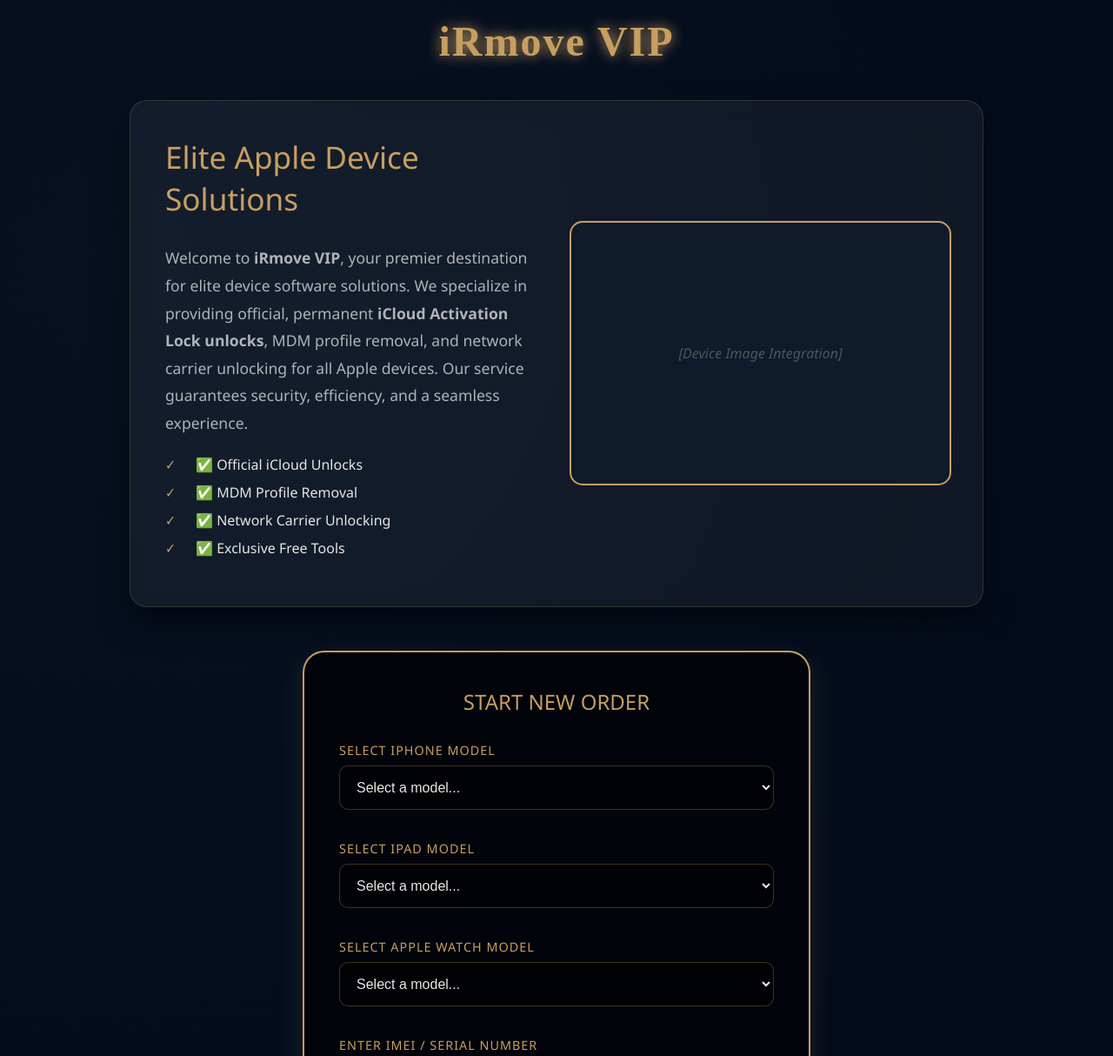
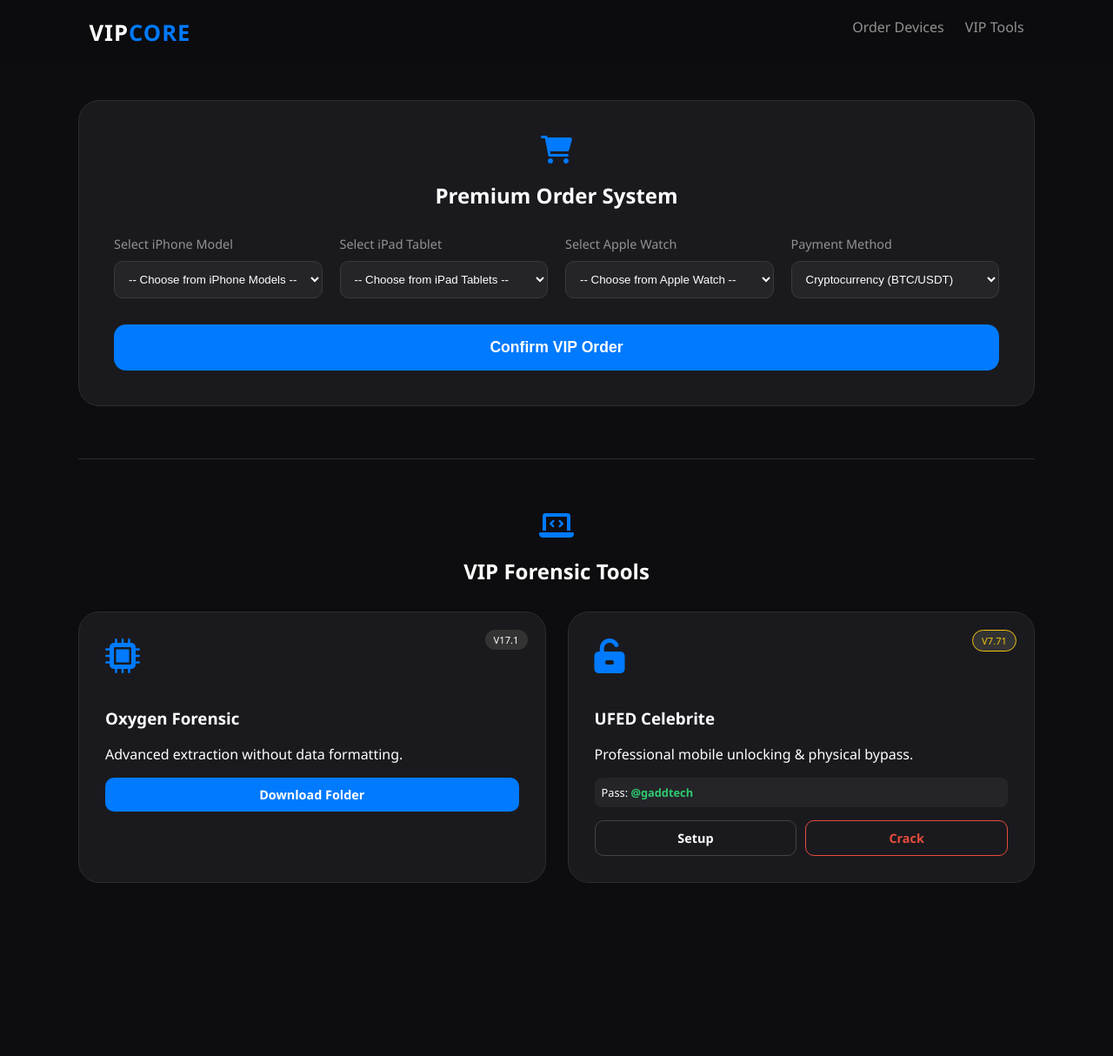
Before and after one commit to hulooltech/irmovi-vip, a plain HTML site: page index.html in a window 1280 px wide. Shown: the top 1214 px of the page at 87% size. After the commit the page ends 1055 px from the top, so only its background shows below. Drawn offline with Linux system fonts and the light colour scheme.

Commit message:
Refactor index.html for new layout and content
Signed-off-by: hulooltech <ah7001ash@gmail.com>

```diff
--- a/index.html
+++ b/index.html
@@ -1,293 +1,91 @@
 <!DOCTYPE html>
-<html lang="en" dir="ltr">
+<html lang="en">
 <head>
     <meta charset="UTF-8">
     <meta name="viewport" content="width=device-width, initial-scale=1.0">
-    <title>iRmove VIP - Elite Apple Device Solutions</title>
-    <style>
-        /* تعريف الأنماط الرئيسية لتصميم فاخر */
-        :root {
-            --primary-bg: #030a1a;
-            --accent-gold: #c79e61; /* لون ذهبي راقي */
-            --accent-gold-dark: #a67f4a;
-            --text-white: #e8e6e3;
-            --panel-bg: rgba(255, 255, 255, 0.05); /* تأثير زجاجي شفاف */
-        }
-
-        body {
-            font-family: 'Segoe UI', Tahoma, Geneva, Verdana, sans-serif;
-            background-color: var(--primary-bg);
-            background-image: radial-gradient(circle at 10% 20%, rgba(13, 27, 42, 0.4) 0%, rgba(3, 10, 26, 0.9) 90%);
-            color: var(--text-white);
-            margin: 0;
-            padding: 20px;
-            display: flex;
-            flex-direction: column;
-            align-items: center;
-        }
-
-        /* حاوية الشعار */
-        .logo-container {
-            margin-bottom: 40px;
-            text-align: center;
-        }
-
-        /* تلميح: هنا ستقوم بدمج الشعار الفخم من الصورة image_0.png */
-        .logo-placeholder {
-            font-size: 3rem;
-            font-weight: bold;
-            color: var(--accent-gold);
-            text-shadow: 0 0 15px var(--accent-gold);
-            letter-spacing: 2px;
-            /* يمكنك استبدال النص التالي بصورة الشعار الحقيقية */
-            font-family: 'Times New Roman', Times, serif;
-        }
-
-        /* حاوية قسم النبذة */
-        .intro-panel {
-            background: var(--panel-bg);
-            backdrop-filter: blur(10px);
-            border: 1px solid rgba(199, 158, 97, 0.2);
-            padding: 40px;
-            border-radius: 20px;
-            box-shadow: 0 15px 35px rgba(0,0,0,0.5);
-            max-width: 900px;
-            margin-bottom: 50px;
-            display: grid;
-            grid-template-columns: 1fr 1fr;
-            gap: 30px;
-            align-items: center;
-        }
-
-        .intro-content {
-            text-align: left;
-        }
-
-        .intro-content h1 {
-            color: var(--accent-gold);
-            margin-top: 0;
-            font-size: 2.2rem;
-            font-weight: 300;
-        }
-
-        .intro-content p {
-            line-height: 1.8;
-            color: #b0b3b8;
-            font-size: 1.1rem;
-        }
-
-        .features-list {
-            list-style: none;
-            padding: 0;
-            margin-top: 20px;
-        }
-
-        .features-list li {
-            font-size: 1rem;
-            margin: 10px 0;
-            color: var(--text-white);
-            display: flex;
-            align-items: center;
-        }
-
-        .features-list li::before {
-            content: '✓';
-            color: var(--accent-gold);
-            font-weight: bold;
-            display: inline-block;
-            width: 25px;
-            margin-right: 10px;
-        }
-
-        /* تلميح: هنا ستقوم بدمج صورة الأجهزة الفخمة من الصورة image_0.png */
-        .devices-preview {
-            width: 100%;
-            height: 300px;
-            border-radius: 15px;
-            /* يمكنك استبدال لون الخلفية التالي بالصورة */
-            background: url('path_to_device_image.png') center center no-repeat;
-            background-size: contain;
-            /* بديل مؤقت */
-            border: 2px solid var(--accent-gold);
-            background-color: #0d1b2a;
-            display: flex;
-            justify-content: center;
-            align-items: center;
-            color: #50555c;
-            font-style: italic;
-        }
-
-        /* حاوية قسم الطلب */
-        .order-container {
-            display: flex;
-            justify-content: center;
-            width: 100%;
-            max-width: 1200px;
-        }
-
-        .order-card {
-            background: #01040a;
-            border: 2px solid var(--accent-gold);
-            padding: 40px;
-            border-radius: 25px;
-            box-shadow: 0 10px 30px rgba(199, 158, 97, 0.15);
-            width: 100%;
-            max-width: 500px;
-            text-align: left;
-        }
-
-        .order-card h2 {
-            margin-top: 0;
-            color: var(--accent-gold);
-            text-align: center;
-            margin-bottom: 30px;
-            font-weight: 300;
-        }
-
-        label {
-            display: block;
-            margin-top: 15px;
-            color: var(--accent-gold);
-            font-size: 0.9rem;
-            text-transform: uppercase;
-            letter-spacing: 1px;
-        }
-
-        select, input {
-            width: 100%;
-            padding: 15px;
-            margin: 8px 0 20px 0;
-            background: rgba(0,0,0,0.5);
-            border: 1px solid rgba(199, 158, 97, 0.3);
-            border-radius: 10px;
-            color: var(--text-white);
-            box-sizing: border-box;
-            font-size: 1rem;
-        }
-
-        select:focus, input:focus {
-            border-color: var(--accent-gold);
-            outline: none;
-            box-shadow: 0 0 10px rgba(199, 158, 97, 0.3);
-        }
-
-        /* أزرار مخصصة */
-        button {
-            width: 100%;
-            padding: 18px;
-            border: none;
-            border-radius: 12px;
-            cursor: pointer;
-            font-size: 1.1rem;
-            font-weight: bold;
-            transition: all 0.3s ease;
-            text-transform: uppercase;
-            letter-spacing: 1px;
-        }
-
-        .btn-order {
-            background: linear-gradient(45deg, var(--accent-gold-dark), var(--accent-gold));
-            color: #030a1a;
-            box-shadow: 0 5px 15px rgba(199, 158, 97, 0.4);
-        }
-
-        .btn-order:hover {
-            box-shadow: 0 8px 25px rgba(199, 158, 97, 0.6);
-            transform: translateY(-2px);
-        }
-
-        .btn-tools {
-            background: rgba(255, 255, 255, 0.1);
-            color: var(--text-white);
-            border: 1px solid rgba(255,255,255,0.2);
-            margin-top: 15px;
-        }
-
-        .btn-tools:hover {
-            background: rgba(255, 255, 255, 0.2);
-        }
-
-        /* تحسين التجاوب */
-        @media (max-width: 768px) {
-            .intro-panel {
-                grid-template-columns: 1fr;
-                text-align: center;
-                padding: 25px;
-            }
-            .intro-content {
-                text-align: center;
-            }
-            .features-list li {
-                justify-content: center;
-            }
-        }
-    </style>
+    <title>VIP HUB | Premium Tech & Tools</title>
+    <link rel="stylesheet" href="style.css">
+    <link rel="stylesheet" href="https://cdnjs.cloudflare.com/ajax/libs/font-awesome/6.0.0/css/all.min.css">
 </head>
-
 <body>
 
-    <header class="logo-container">
-        <div class="logo-placeholder">iRmove VIP</div>
-    </header>
+    <nav class="navbar">
+        <div class="logo">VIP<span>CORE</span></div>
+        <div class="nav-links">
+            <a href="#order-section">Order Devices</a>
+            <a href="#tools-section">VIP Tools</a>
+        </div>
+    </nav>
 
-    <section class="intro-panel">
-        <div class="intro-content">
-            <h1>Elite Apple Device Solutions</h1>
-            <p>
-                Welcome to <strong>iRmove VIP</strong>, your premier destination for elite device software solutions. We specialize in providing official, permanent <strong>iCloud Activation Lock unlocks</strong>, MDM profile removal, and network carrier unlocking for all Apple devices. Our service guarantees security, efficiency, and a seamless experience.
-            </p>
-            <ul class="features-list">
-                <li>✅ Official iCloud Unlocks</li>
-                <li>✅ MDM Profile Removal</li>
-                <li>✅ Network Carrier Unlocking</li>
-                <li>✅ Exclusive Free Tools</li>
-            </ul>
-        </div>
-        <div class="devices-preview">
-            [Device Image Integration]
-        </div>
-    </section>
+    <div class="main-wrapper">
 
-    <div class="order-container">
-        <div class="order-card">
-            <h2>START NEW ORDER</h2>
+        <section id="order-section" class="glass-section">
+            <div class="section-header">
+                <i class="fas fa-shopping-cart"></i>
+                <h2>Premium Order System</h2>
+            </div>
 
-            <label for="iphone">SELECT IPHONE MODEL</label>
-            <select id="iphone">
-                <option value="">Select a model...</option>
-                </select>
+            <div class="order-grid">
+                <div class="input-group">
+                    <label>Select iPhone Model</label>
+                    <select id="iphone"></select>
+                </div>
 
-            <label for="ipad">SELECT IPAD MODEL</label>
-            <select id="ipad">
-                <option value="">Select a model...</option>
-            </select>
+                <div class="input-group">
+                    <label>Select iPad Tablet</label>
+                    <select id="ipad"></select>
+                </div>
 
-            <label for="watch">SELECT APPLE WATCH MODEL</label>
-            <select id="watch">
-                <option value="">Select a model...</option>
-            </select>
+                <div class="input-group">
+                    <label>Select Apple Watch</label>
+                    <select id="watch"></select>
+                </div>
 
-            <label for="imei">ENTER IMEI / SERIAL NUMBER</label>
-            <input id="imei" type="text" placeholder="IMEI or Serial Number">
+                <div class="input-group">
+                    <label>Payment Method</label>
+                    <select id="payment">
+                        <option value="crypto">Cryptocurrency (BTC/USDT)</option>
+                        <option value="cash">Cash on Delivery</option>
+                        <option value="install">Installments</option>
+                    </select>
+                </div>
+            </div>
 
-            <button class="btn-order" onclick="order()">🚀 SUBMIT ORDER</button>
+            <button onclick="sendOrder()" class="btn-main pulse">Confirm VIP Order</button>
+        </section>
 
-            <a href="tools.html" style="text-decoration: none;">
-                <button class="btn-tools">💻 FREE TOOLS</button>
-            </a>
-        </div>
+        <hr class="separator">
+
+        <section id="tools-section">
+            <div class="section-header">
+                <i class="fas fa-laptop-code"></i>
+                <h2>VIP Forensic Tools</h2>
+            </div>
+
+            <div class="tools-grid">
+                <div class="tool-card">
+                    <span class="badge">V17.1</span>
+                    <i class="fas fa-microchip tool-icon"></i>
+                    <h3>Oxygen Forensic</h3>
+                    <p>Advanced extraction without data formatting.</p>
+                    <a href="https://www.mediafire.com/folder/cpxe6acypd69j/OXYGEN+17.1.0.131" class="btn btn-download">Download Folder</a>
+                </div>
+
+                <div class="tool-card">
+                    <span class="badge gold">V7.71</span>
+                    <i class="fas fa-unlock-alt tool-icon"></i>
+                    <h3>UFED Celebrite</h3>
+                    <p>Professional mobile unlocking & physical bypass.</p>
+                    <div class="pass-box">Pass: <span>@gaddtech</span></div>
+                    <div class="btn-group">
+                        <a href="https://www.mediafire.com/folder/y28kdkqp8xnyi/UFED7.71" class="btn btn-outline">Setup</a>
+                        <a href="https://drive.google.com/drive/folders/1HOpn4Qmsqc6TNN0s51pvO6Sqrg3eO4Ws" class="btn btn-crack">Crack</a>
+                    </div>
+                </div>
+            </div>
+        </section>
     </div>
 
-    <script>
-        function order() {
-            const imei = document.getElementById('imei').value;
-            if(!imei) {
-                alert("Please enter a valid IMEI or Serial Number.");
-                return;
-            }
-            alert("Order received for device with ID: " + imei + ". Processing will begin shortly.");
-        }
-    </script>
-
+    <script src="app.js"></script>
 </body>
 </html>
```
